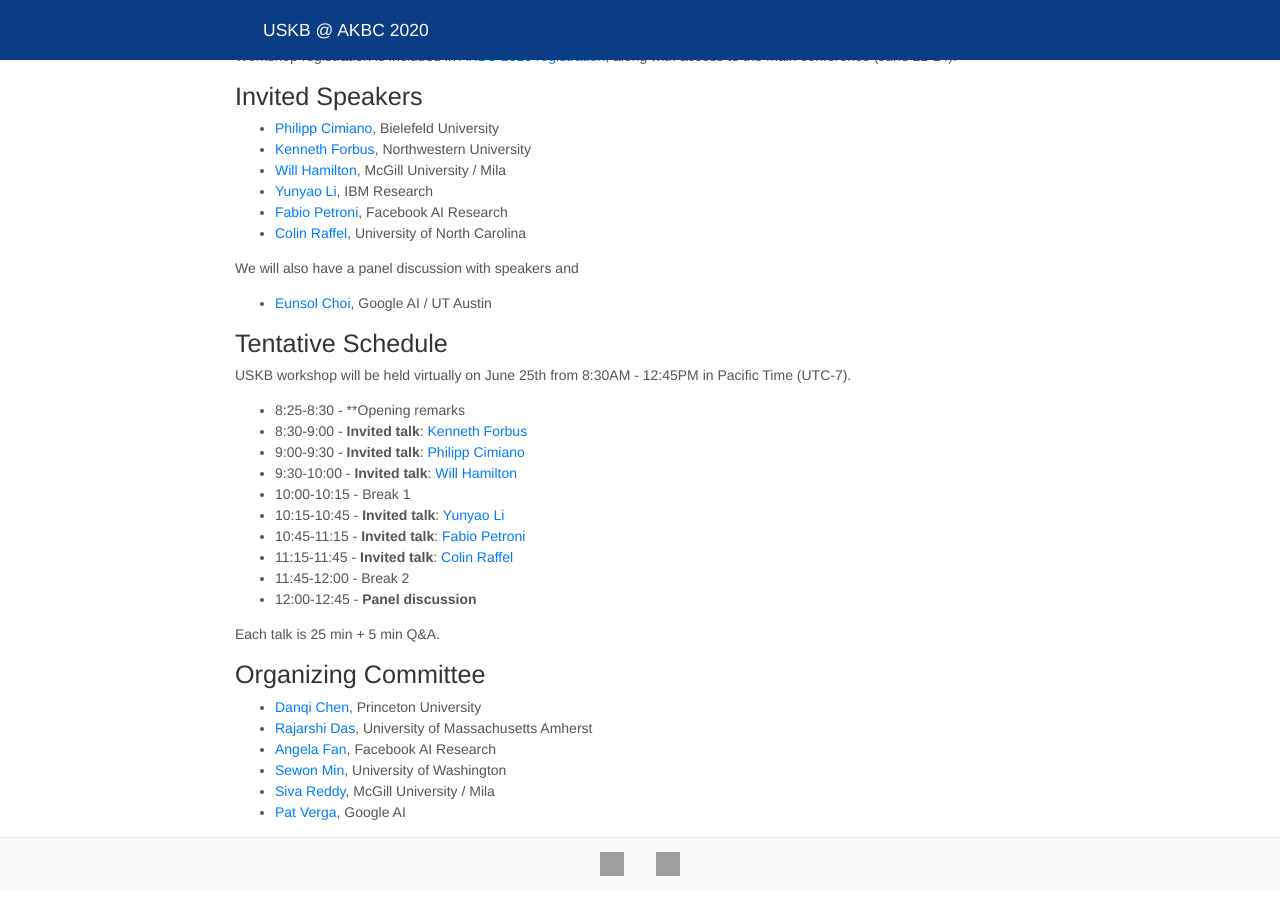
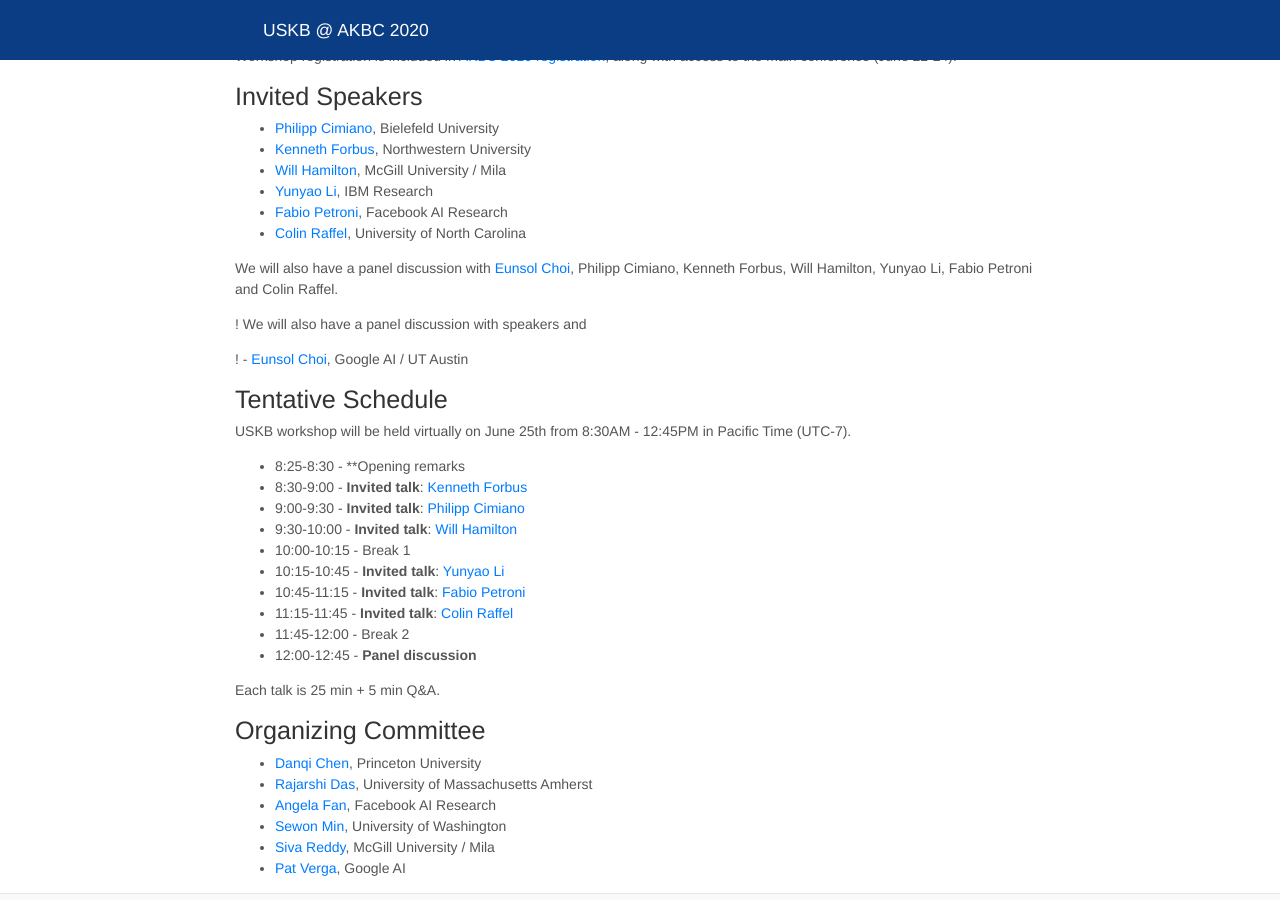
Before and after one commit to spa-nlp/spa-nlp.github.io, a Jekyll site: the page built from index.md, in a window 1280 px wide and 900 px high, scrolled down 649 px. Built offline with Jekyll 4.4.1, drawn with Linux system fonts in a browser that asks for light colours; nearby versions of some CDN libraries; grey boxes are pictures that could not be loaded.

Commit message:
try plain text version for panelists

```diff
--- a/index.md
+++ b/index.md
@@ -36,9 +36,11 @@ Workshop registration is included in [AKBC 2020 registration](https://akbc.ws/20
 - [Fabio Petroni](https://www.fabiopetroni.com/), Facebook AI Research
 - [Colin Raffel](https://craffel.github.io/), University of North Carolina
 
-We will also have a panel discussion with speakers and
+We will also have a panel discussion with [Eunsol Choi](https://www.cs.utexas.edu/~eunsol/), Philipp Cimiano, Kenneth Forbus, Will Hamilton, Yunyao Li, Fabio Petroni and Colin Raffel.
 
-- [Eunsol Choi](https://www.cs.utexas.edu/~eunsol/), Google AI / UT Austin
+! We will also have a panel discussion with speakers and
+
+! - [Eunsol Choi](https://www.cs.utexas.edu/~eunsol/), Google AI / UT Austin
 
 ## Tentative Schedule
 
```
